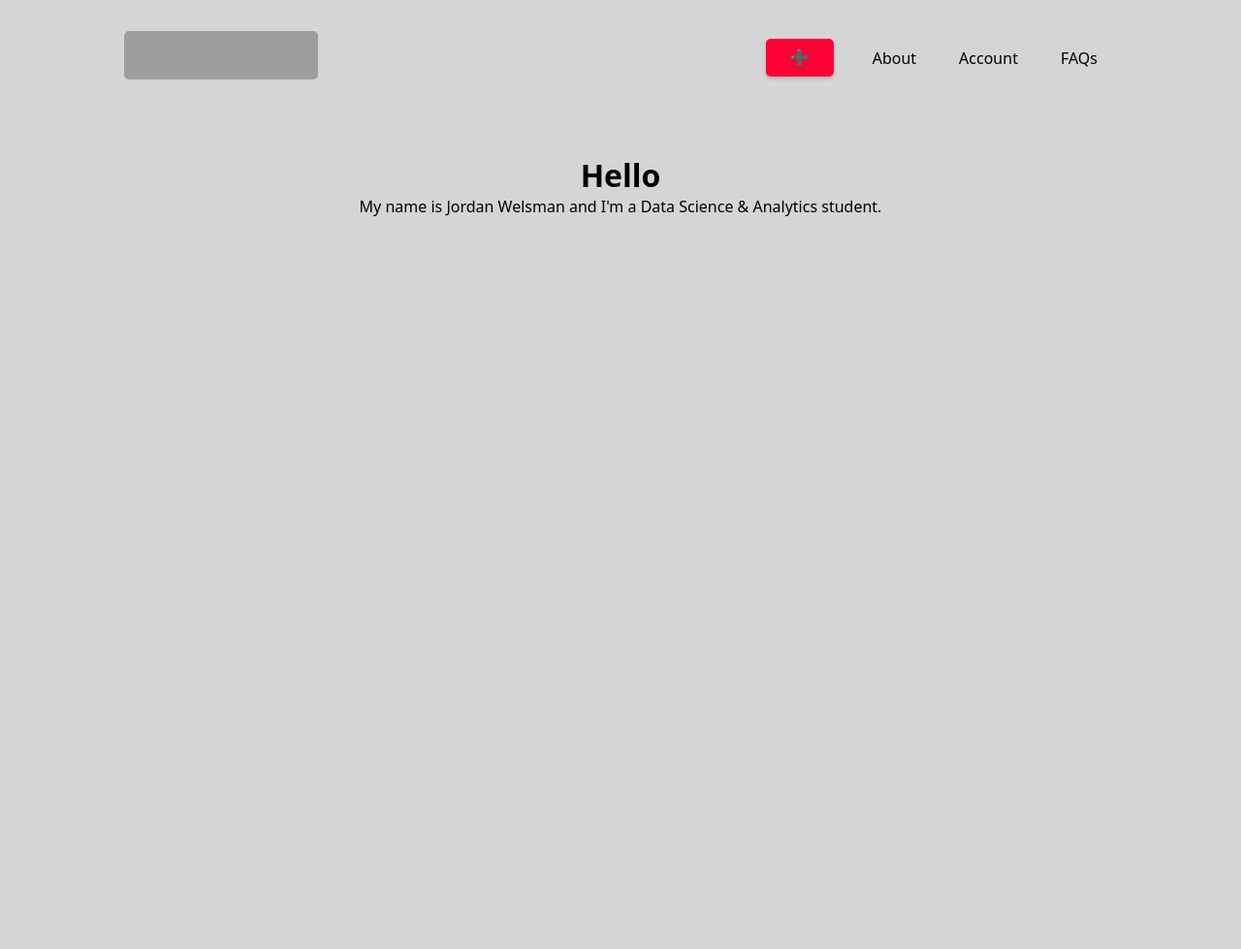
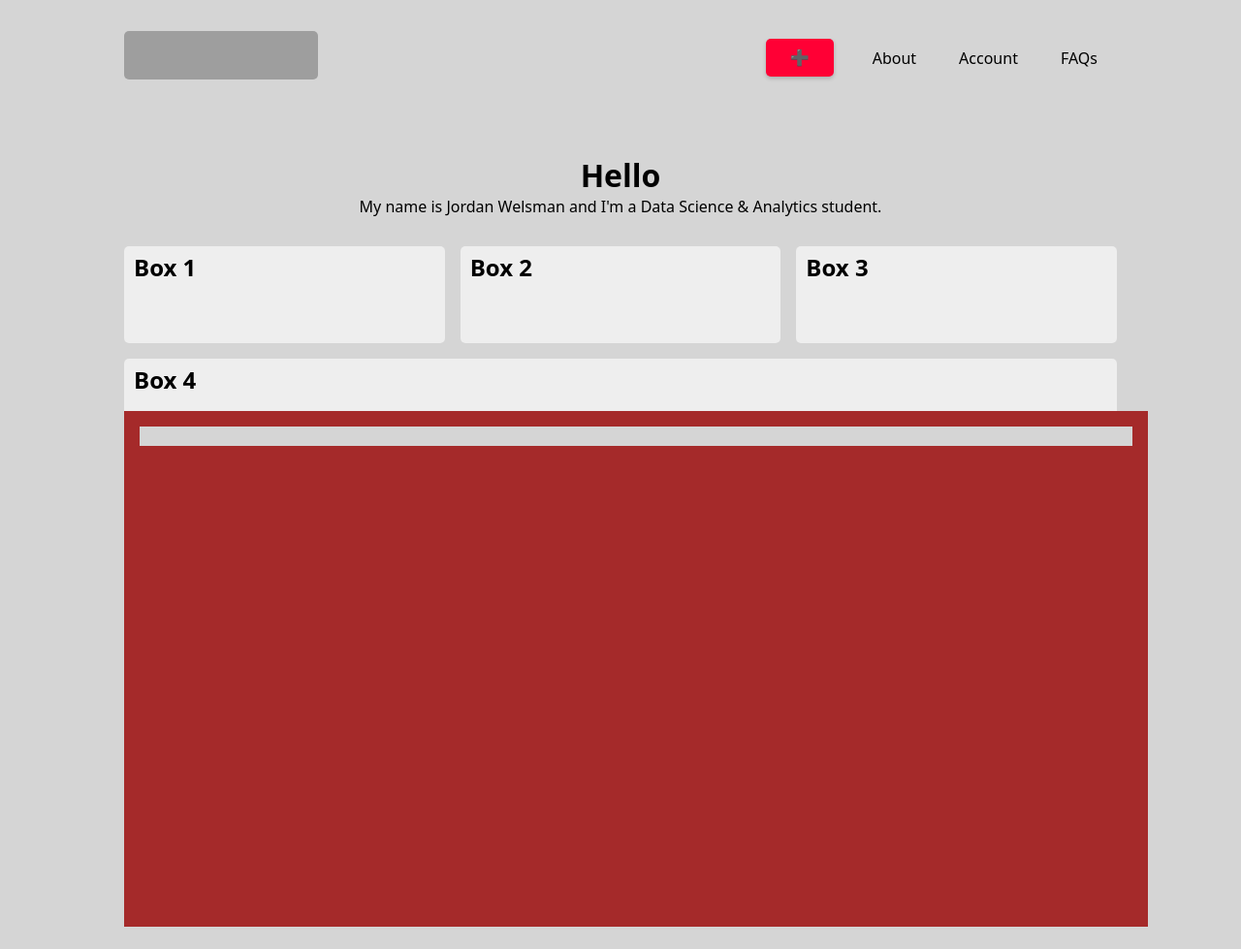
Before and after one commit to JordanWelsman/BU_WebProgramming, a PHP site: page /dashboard.php in a window 1280 px wide. Shown: the whole page at 97% size. Before the commit the page ends 223 px from the top, so only its background shows below. Run offline with PHP 8.4, Linux system fonts and the light colour scheme; grey boxes are pictures that could not be loaded.

Commit message:
Improved dashboard and added Seminar Folder

```diff
--- a/css/dashboard.css
+++ b/css/dashboard.css
@@ -71,10 +71,38 @@
 
 .row__1 {
     width: 100%;
-    min-height: 500px;
+    min-height: 150px;
     display: flex;
+    flex-wrap: wrap;
+    gap: 1rem;
+    margin: 20px 0px;
+}
+
+.row__1 > * {
+    flex: 1 1 300px;
 }
 
 .box {
+    background-color: var(--light--back);
+    min-height: 100px;
+    border-radius: 5px;;
+}
 
+.box__title {
+    background: none;
 }
+
+.box .box__title {
+    padding: 5px 10px;
+}
+
+.status {
+    width: 100%;
+    min-height: 500px;
+    padding: 1rem;
+    background-color: brown;
+}
+
+.status__row {
+    height: 20px;
+}
--- a/css/main.css
+++ b/css/main.css
@@ -1,13 +1,14 @@
 /* Elements */
 body {
     width: 100vw;
-    height: 100vh;
+    min-height: 100vh;
     display: flex;
     margin: 0;
     font-family: system-ui;
     justify-content: center;
     align-items: center;
     flex-wrap: nowrap;
+    padding-bottom: 100px;
 }
 
 .background--light {
--- a/dashboard.php
+++ b/dashboard.php
@@ -30,15 +30,22 @@
         </div>
         <div class="row__1">
             <div class="box">
-                <p class="box__title"></p>
+                <h2 class="box__title">Box 1</p>
             </div>
             <div class="box">
-                <p class="box__title"></p>
+                <h2 class="box__title">Box 2</p>
             </div>
             <div class="box">
-                <p class="box__title"></p>
+                <h2 class="box__title">Box 3</p>
             </div>
-            <div class="box"></div>
+            <div class="box">
+                <h2 class="box__title">Box 4</p>
+            </div>
+        </div>
+        <div class="status">
+            <div class=status__row>
+                <h3></h3>
+            </div>
         </div>
     </div>
 </body>
```
Also changed, not shown: SEMINARS/lab02.php (added, +179 -0 lines), 1 other file.
